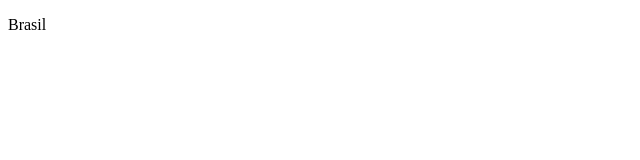
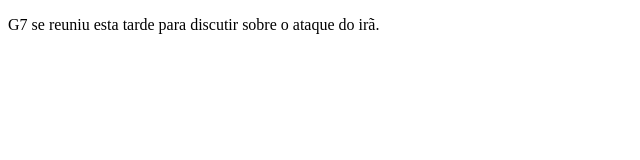
Before and after one commit to Rasducart/Anun, a plain HTML site: page index.html in a window 1280 px wide. Shown: the whole page, without its empty margins (0-640 px from the left). Drawn offline with Linux system fonts and the light colour scheme.

Commit message:
Update index.html

```diff
--- a/index.html
+++ b/index.html
@@ -7,7 +7,7 @@
   <title>Meu site</title>
 </head>
 <body>
-<p>Brasil</p>
+<p>G7 se reuniu esta tarde para discutir sobre o ataque do irã.</p>
 <script async src="https://pagead2.googlesyndication.com/pagead/js/adsbygoogle.js?client=ca-pub-4053895495440415"
      crossorigin="anonymous"></script>
 <!-- Anúncio -->
```
